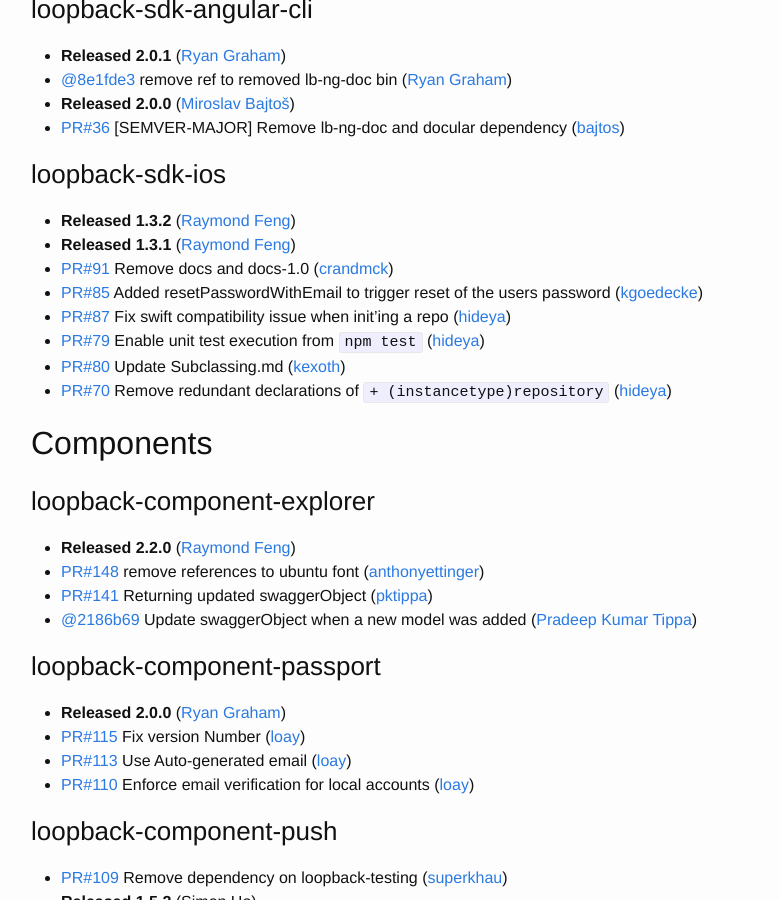
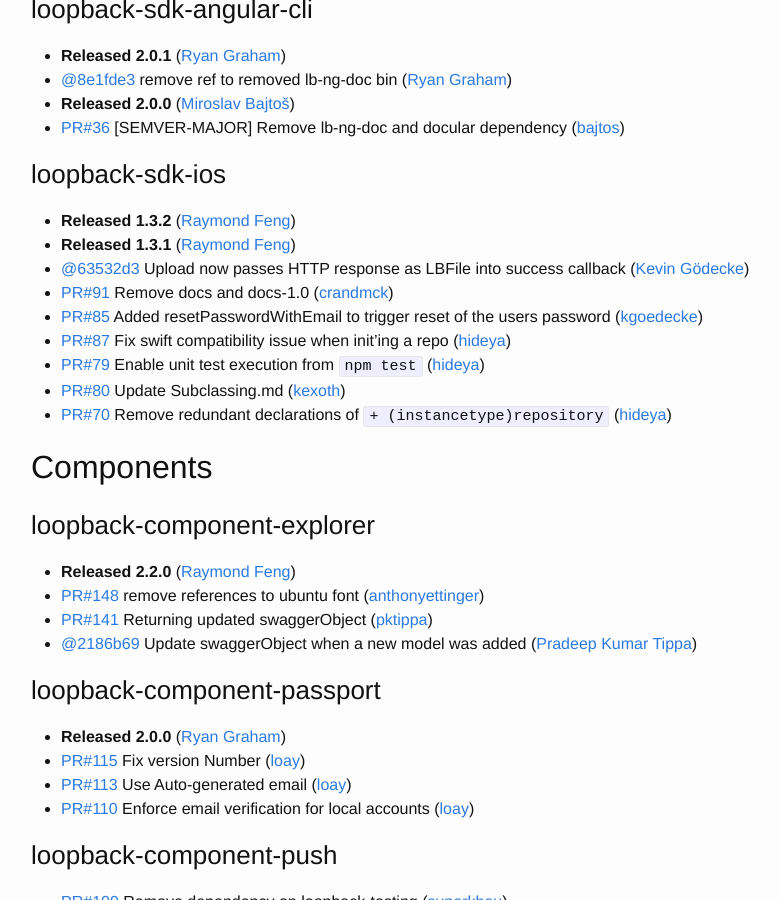
Before and after one commit to strongloop/loopback, a Jekyll site: the page built from index.md, in a window 1280 px wide and 900 px high, scrolled down 3288 px. Shown: the whole window, without its empty margins (239-1019 px from the left). Built offline with Jekyll 4.4.1, drawn with Linux system fonts in a browser that asks for light colours.

Commit message:
Update changelog

```diff
--- a/index.md
+++ b/index.md
@@ -146,6 +146,7 @@
 ### loopback-sdk-ios
  * **Released 1.3.2** ([Raymond Feng](https://github.com/raymondfeng))
  * **Released 1.3.1** ([Raymond Feng](https://github.com/raymondfeng))
+ * [@63532d3](https://github.com/strongloop/loopback-sdk-ios/commit/63532d3e167b783b2f010f4f0006f8ce22879c2b) Upload now passes HTTP response as LBFile into success callback ([Kevin Gödecke](https://github.com/kgoedecke))
  * [PR#91](https://github.com/strongloop/loopback-sdk-ios/pull/91) Remove docs and docs-1.0 ([crandmck](https://github.com/crandmck))
  * [PR#85](https://github.com/strongloop/loopback-sdk-ios/pull/85) Added resetPasswordWithEmail to trigger reset of the users password ([kgoedecke](https://github.com/kgoedecke))
  * [PR#87](https://github.com/strongloop/loopback-sdk-ios/pull/87) Fix swift compatibility issue when init'ing a repo ([hideya](https://github.com/hideya))
```
